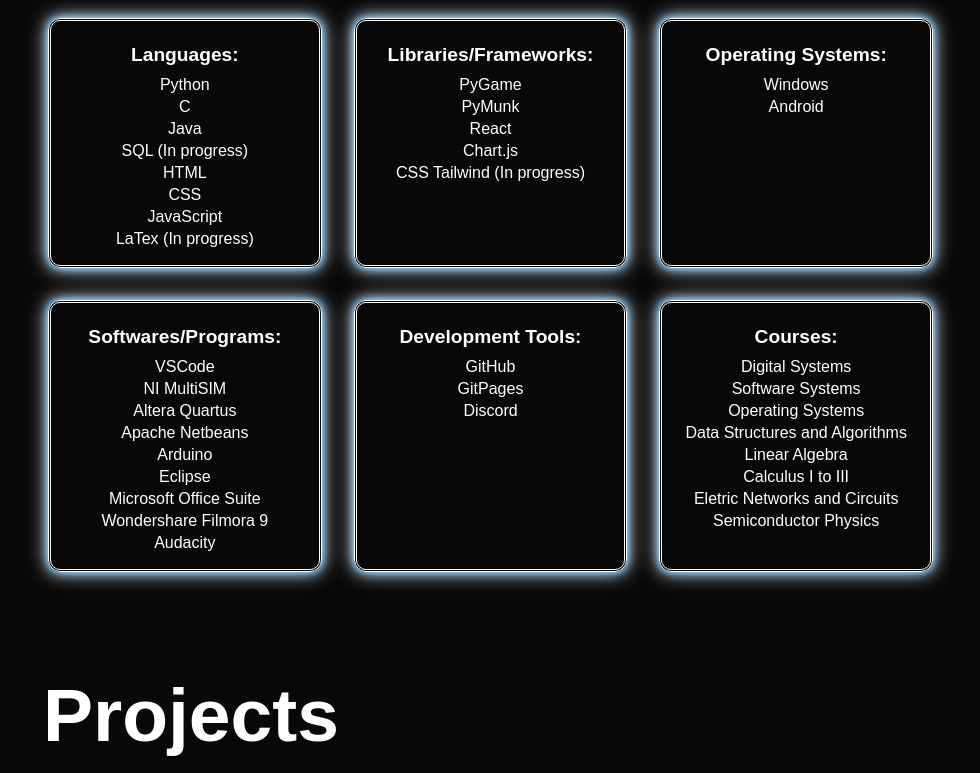
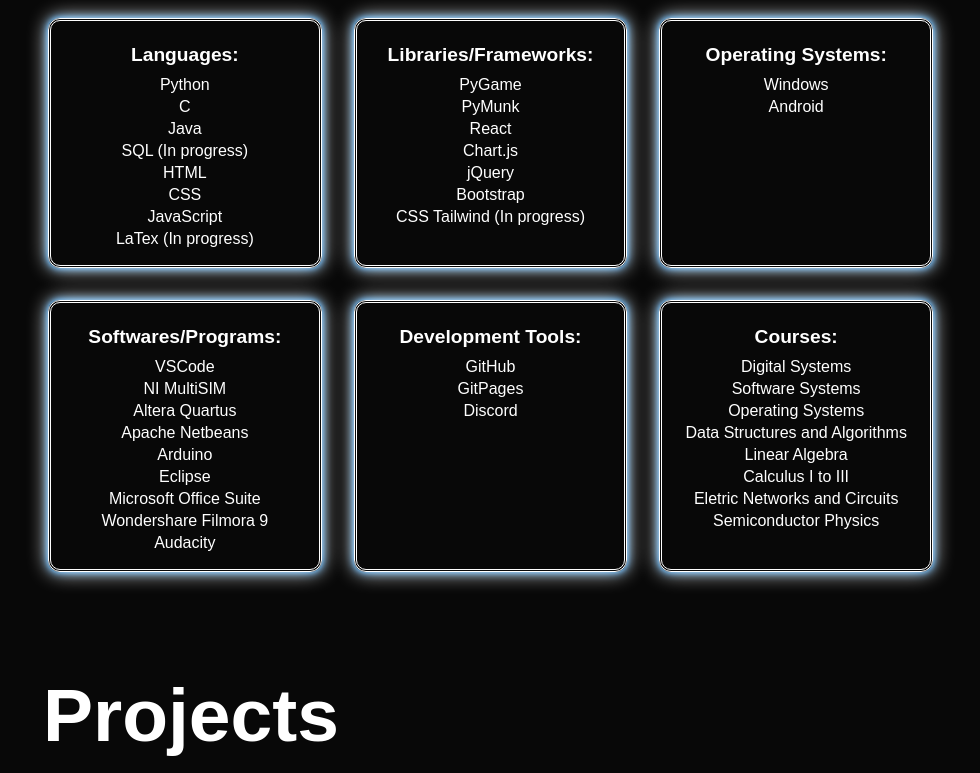
Before and after one commit to deep-patel21/Portfolio-Website, a plain HTML site: page index.html in a window 1280 px wide. Shown: the part 1859-2632 px from the top of the page, without its empty margins (147-1127 px from the left). Drawn offline with nearby package versions, Linux system fonts and the light colour scheme.

Commit message:
Add files via upload

```diff
--- a/index.html
+++ b/index.html
@@ -160,6 +160,8 @@
                         <!--<h4>NodeJS</h4>-->
                         <h4>React</h4>
                         <h4>Chart.js</h4>
+                        <h4>jQuery</h4>
+                        <h4>Bootstrap</h4>
                         <h4>CSS Tailwind (In progress)</h4>
                     </div>
                     <div class="technology-stack-box">
```
